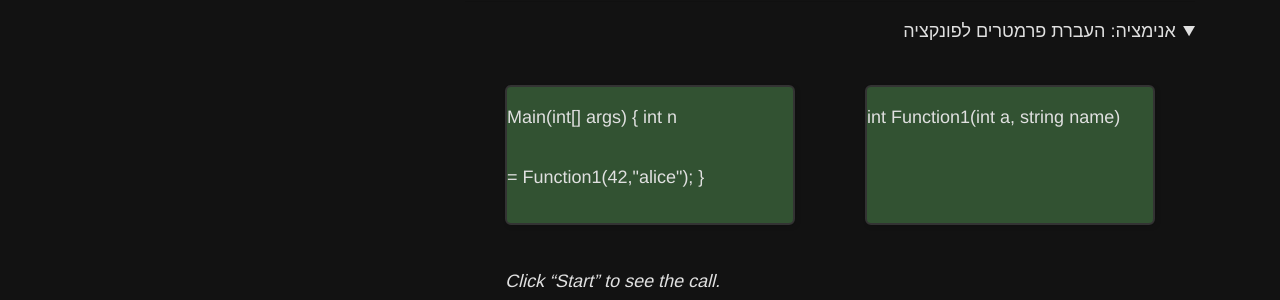
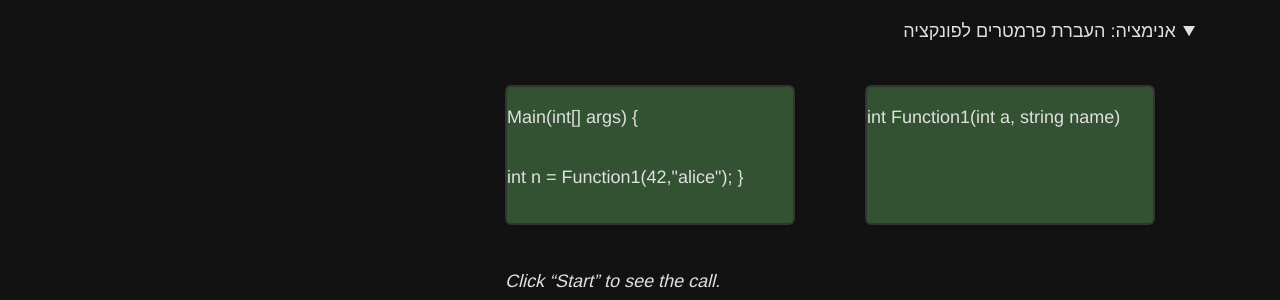
Before and after one commit to 3strategy/BeautifulYesodot, a Jekyll site: the page built from cs2/Chapter7.md, in a window 1280 px wide and 900 px high, scrolled down 2244 px. Shown: the part 153-453 px from the top of the window. Built offline with Jekyll 4.4.1, drawn with Linux system fonts in a browser that asks for light colours; comment, search, counter and statistics services are not loaded; some of the changed lines change nothing that is shown.

Commit message:
another try

```diff
--- a/cs2/Chapter7.md
+++ b/cs2/Chapter7.md
@@ -188,8 +188,8 @@ public static void SayHello(string userName)
 
   <div id="main" class="box">Main(int[] args)
   &lbrace;
-  &#10;&#13;
-  int n <br>= Function1(42,"alice");
+  <br>
+  int n = Function1(42,"alice");
   &rbrace;</div>
   <div id="func" class="box">
     int Function1(<span id="num">int a</span>, <span id="name">string name</span>)
```
